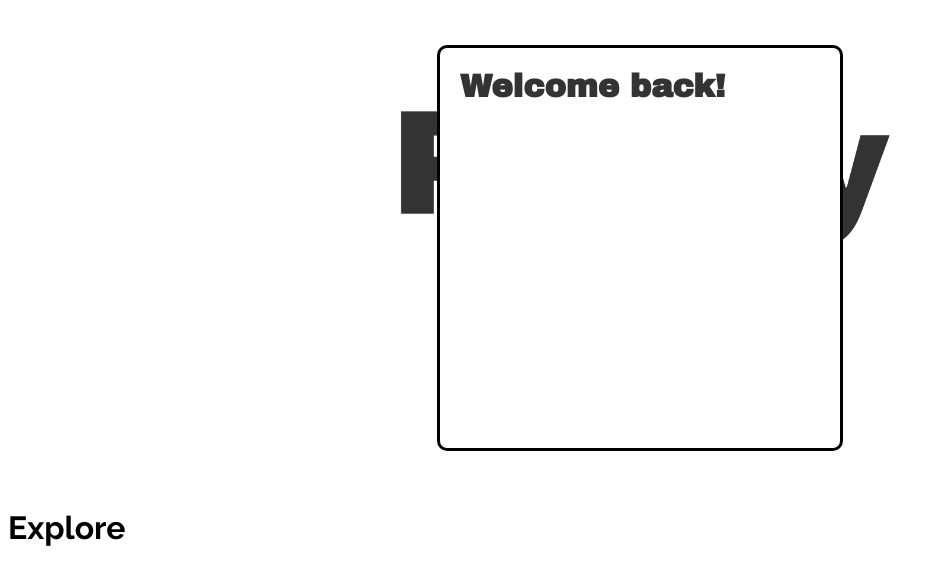
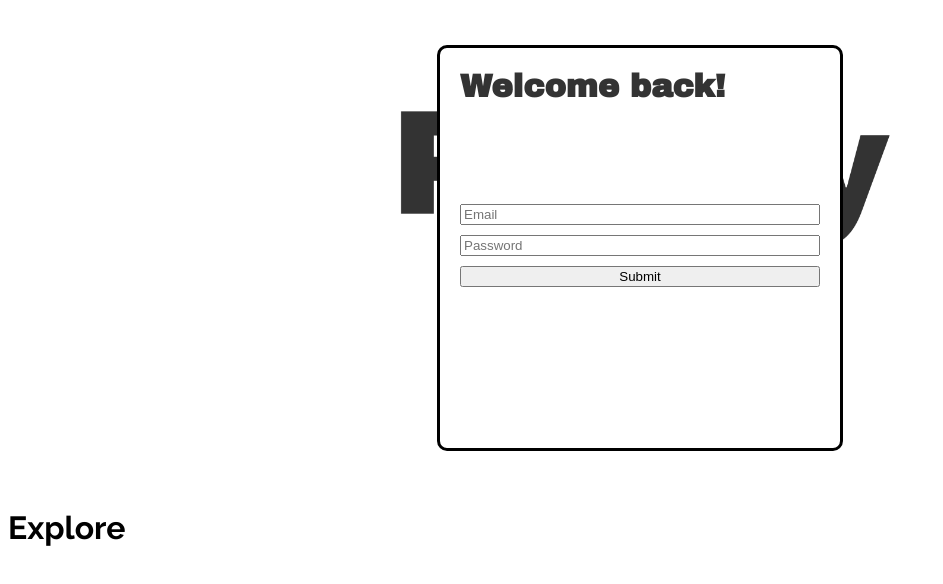
Before and after one commit to SoftDevLiz/LIEMOU183_PTO2306_GROUPA_Liezl_Mouton_DWACapstone, a React (Vite) app: page / in a window 1280 px wide. Both pictures are taken after a click on the button "Login". Shown: the top 584 px of the page, without its empty margins (0-943 px from the left). Built offline with nearby package versions, Linux system fonts and the light colour scheme; no server answers.

Commit message:
Adds minor styling to login modal

```diff
--- a/package.json
+++ b/package.json
@@ -10,7 +10,7 @@
     "preview": "vite preview"
   },
   "dependencies": {
-    "@mui/base": "^5.0.0-beta.40",
+    "@shoelace-style/shoelace": "^2.15.0",
     "react": "^18.2.0",
     "react-dom": "^18.2.0"
   },
--- a/src/components/LoginModal.tsx
+++ b/src/components/LoginModal.tsx
@@ -5,8 +5,10 @@ const LoginModal: React.FC<{}> = () => {
         <div className="modal--box">
             <div className="modal--content">
                 <h1 className="modal--header">Welcome back!</h1>
-                <form>
-
+                <form className="login--form">
+                    <input placeholder="Email"></input>
+                    <input placeholder="Password"></input>
+                    <input type="submit"></input>
                 </form>
             </div>
         </div>
--- a/src/styles/components.css
+++ b/src/styles/components.css
@@ -116,8 +116,21 @@
     border: solid black;
 }
 
+.modal--header {
+    margin-bottom: 100px;
+}
+
 .modal--content {
     font-family: Archivo Black;
     margin: 20px;
     color: var(--primary-text);
 }
+
+.login--form {
+    display: flex;
+    flex-direction: column;
+}
+
+.login--form input {
+    margin-bottom: 10px;
+}
```
Also changed, not shown: 1 other file (tests, documents, lock files or other folders).
